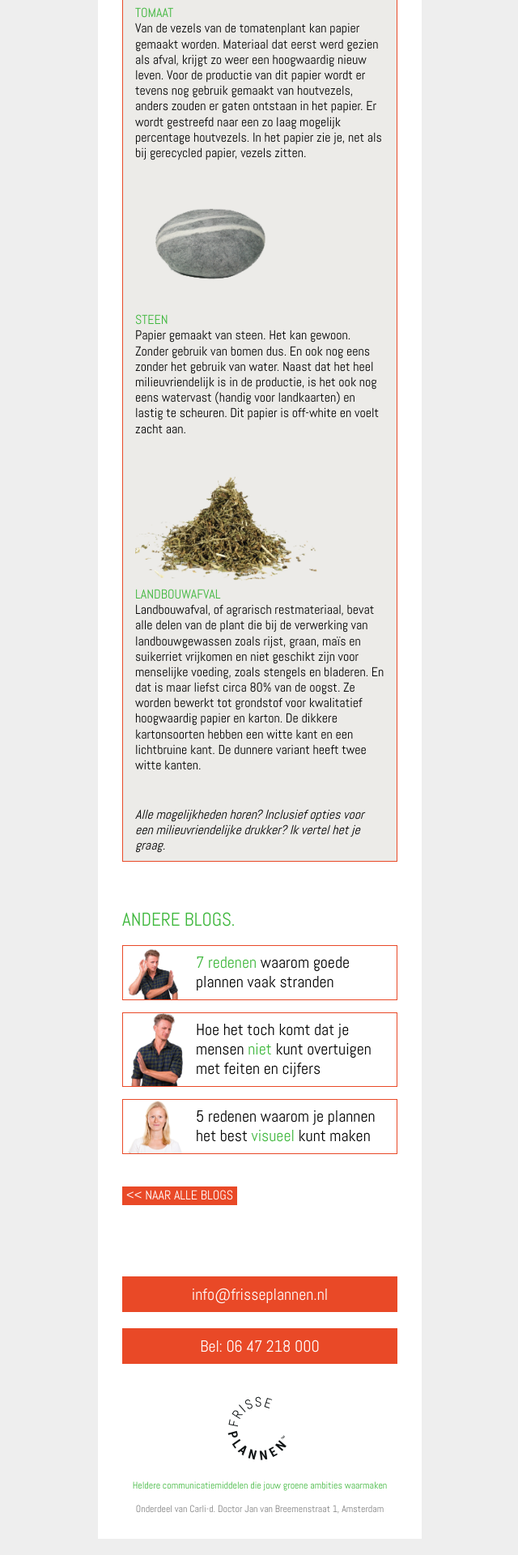
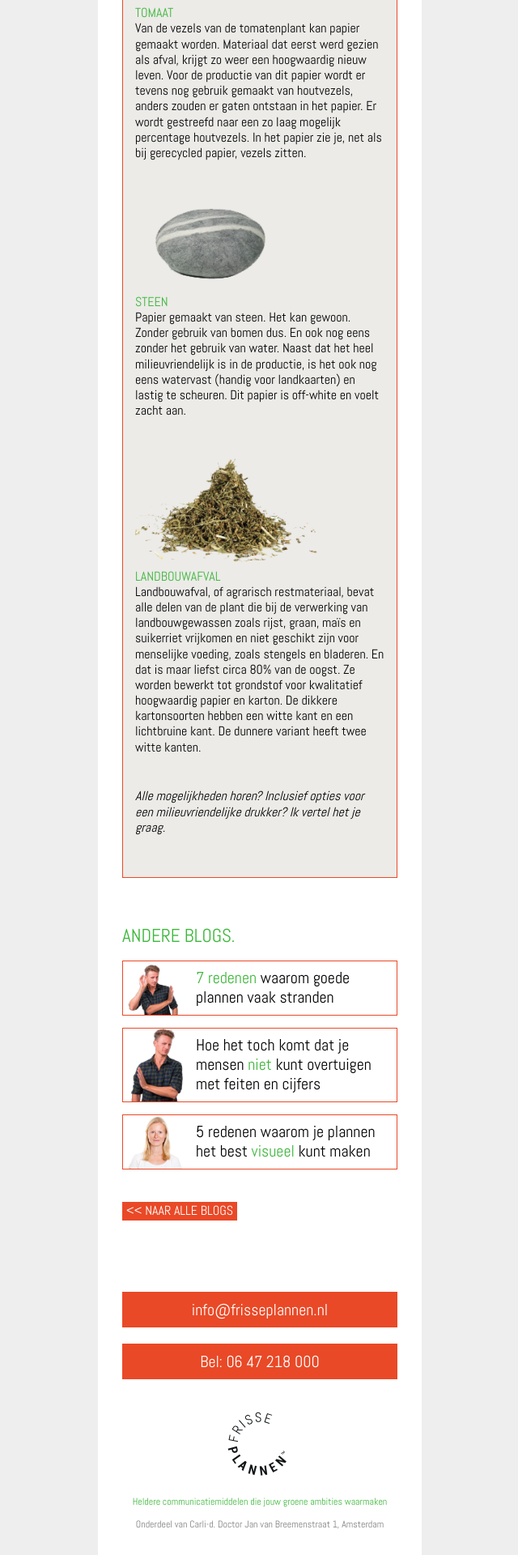
Before and after one commit to jhvanderschee/carli_d, a Jekyll site: the page built from _articles/blog-steen--en-tomaatpapier.md, in a window 1280 px wide. Shown: the part 813-2733 px from the top of the page at 81% size, without its empty margins (319-959 px from the left). Built offline with Jekyll 4.4.1, drawn with Linux system fonts in a browser that asks for light colours.

Commit message:
Updated '_articles/blog-steen--en-tomaatpapier.md' via CloudCannon

```diff
--- a/_articles/blog-steen--en-tomaatpapier.md
+++ b/_articles/blog-steen--en-tomaatpapier.md
@@ -14,12 +14,12 @@ Het klinkt allemaal heel spannend, en dat is het ook, maar je hoeft niet bang te
 
 Hieronder drie bijzondere soorten papier uitgelegd. &nbsp;
 
-![](/uploads/blog-steenpapier-29.png)<br>**TOMAAT**<br>Van de vezels van de tomatenplant kan papier gemaakt worden. Materiaal dat eerst werd gezien als afval, krijgt zo weer een hoogwaardig nieuw leven. Voor de productie van dit papier wordt er tevens nog gebruik gemaakt van houtvezels, anders zouden er gaten ontstaan in het papier. Er wordt gestreefd naar een zo laag mogelijk percentage houtvezels. In het papier zie je, net als bij gerecycled papier, vezels zitten.&nbsp;
+![](/uploads/blog-steenpapier-29.png)**TOMAAT**<br>Van de vezels van de tomatenplant kan papier gemaakt worden. Materiaal dat eerst werd gezien als afval, krijgt zo weer een hoogwaardig nieuw leven. Voor de productie van dit papier wordt er tevens nog gebruik gemaakt van houtvezels, anders zouden er gaten ontstaan in het papier. Er wordt gestreefd naar een zo laag mogelijk percentage houtvezels. In het papier zie je, net als bij gerecycled papier, vezels zitten.&nbsp;
 
-![](/uploads/blog-steenpapier-30.png)
-
-**STEEN**<br>Papier gemaakt van steen. Het kan gewoon. Zonder gebruik van bomen dus. En ook nog eens zonder het gebruik van water. Naast dat het heel milieuvriendelijk is in de productie, is het ook nog eens watervast (handig voor landkaarten) en lastig te scheuren. Dit papier is off-white en voelt zacht aan.
+![](/uploads/blog-steenpapier-30.png)**STEEN**<br>Papier gemaakt van steen. Het kan gewoon. Zonder gebruik van bomen dus. En ook nog eens zonder het gebruik van water. Naast dat het heel milieuvriendelijk is in de productie, is het ook nog eens watervast (handig voor landkaarten) en lastig te scheuren. Dit papier is off-white en voelt zacht aan.
 
 **![](/uploads/blog-steenpapier-31.png)<br>LANDBOUWAFVAL**<br>Landbouwafval, of agrarisch restmateriaal, bevat alle delen van de plant die bij de verwerking van landbouwgewassen zoals rijst, graan, ma&iuml;s en suikerriet vrijkomen en niet geschikt zijn voor menselijke voeding, zoals stengels en bladeren. En dat is maar liefst circa 80% van de oogst. Ze worden bewerkt tot grondstof voor kwalitatief hoogwaardig papier en karton. De dikkere kartonsoorten hebben een witte kant en een lichtbruine kant. De dunnere variant heeft twee witte kanten.
 
 <br>*Alle mogelijkheden horen? Inclusief opties voor een milieuvriendelijke drukker? Ik vertel het je graag.*
+
+&nbsp;
```
